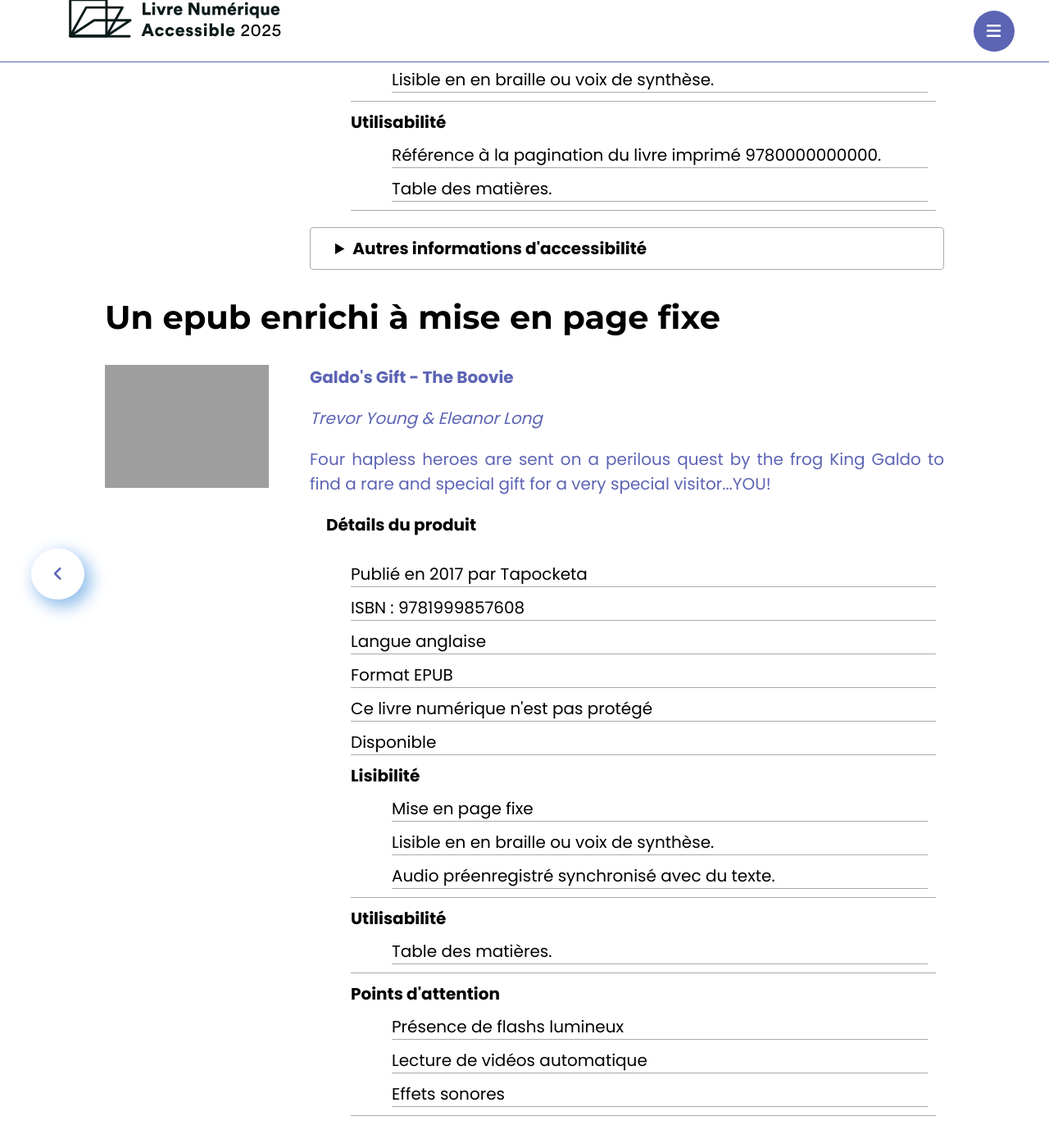
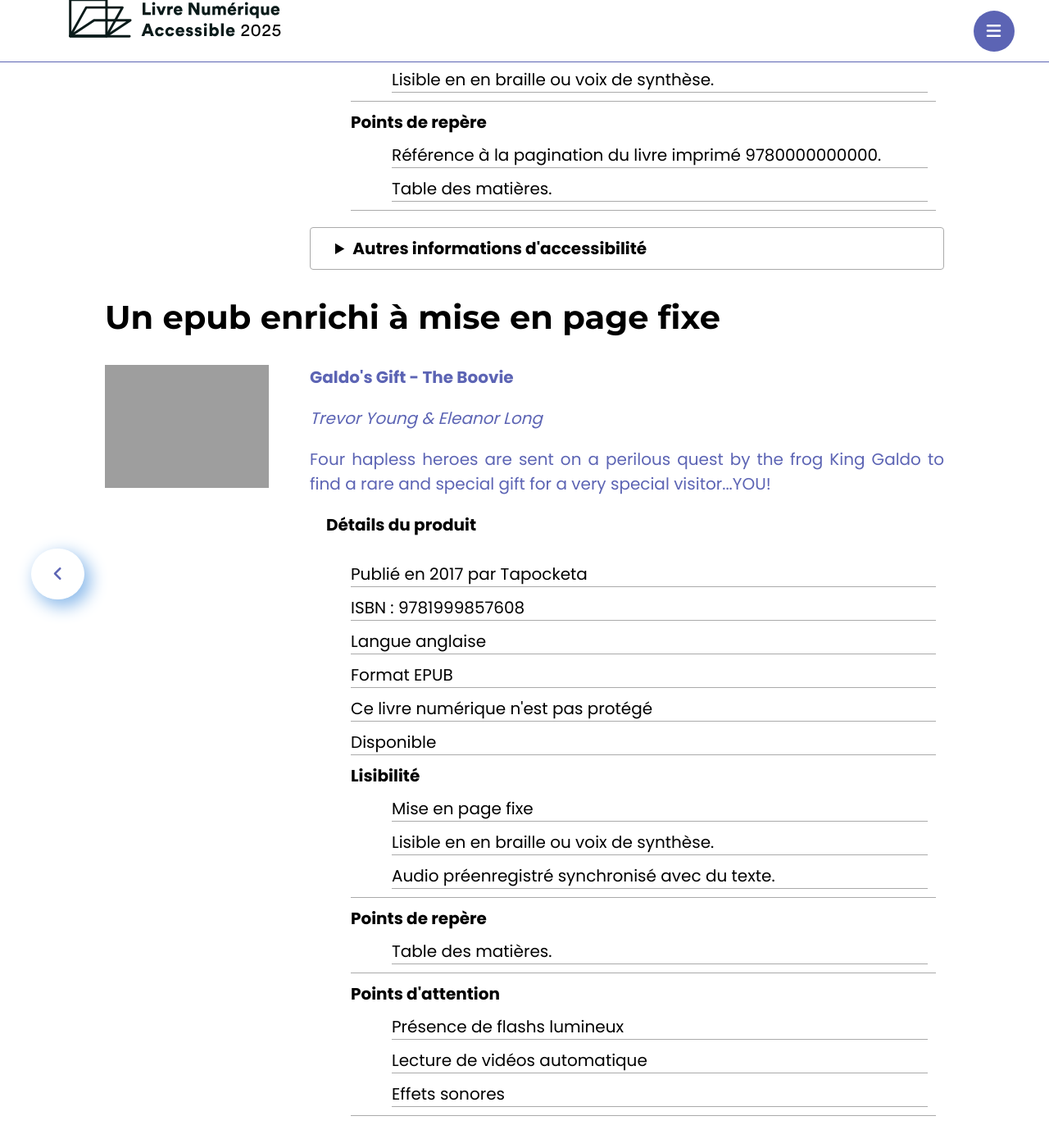
Before and after one commit to edition-accessible/lina25, a Jekyll site: the page built from ressources/signpostingprototypefr.md, in a window 1280 px wide and 1400 px high, scrolled down 1457 px. Shown: the whole window at 82% size. Built offline with Jekyll 4.4.1, drawn with Linux system fonts in a browser that asks for light colours; nearby versions of some CDN libraries; comment, search, counter and statistics services are not loaded; some of the changed text lies outside the part shown.

Commit message:
Remplace Utilisabilité par Points de repère
Navigation n'a pas été compris (ni dans le groupe de travail, ni dans le POC).
Utilisabilité  est la notion WCAG qui correspond à ces fonctionnalités mais reste tout aussi incompréhensible.

```diff
--- a/ressources/signpostingprototypefr.md
+++ b/ressources/signpostingprototypefr.md
@@ -35,7 +35,7 @@
         <li class="prototype">Lisible en en braille ou voix de synthèse.</li>
         </ul>
 </li>
-    <li class="prototype"><b>Utilisabilité</b>
+    <li class="prototype"><b>Points de repère</b>
         <ul>
         <li class="prototype">Référence à la pagination du livre imprimé 9780000000000.</li>
         <li class="prototype">Table des matières. </li>
@@ -83,7 +83,7 @@
         <li class="prototype">Audio préenregistré synchronisé avec du texte.</li>
         </ul>
 </li>
-    <li class="prototype"><b>Utilisabilité</b>
+    <li class="prototype"><b>Points de repère</b>
         <ul>
         <li class="prototype">Table des matières. </li>
         </ul>
@@ -126,7 +126,7 @@
         <li class="prototype">Audio préenregistré</li>
         </ul>
 </li>
-    <li class="prototype"><b>Utilisabilité</b>
+    <li class="prototype"><b>Points de repère</b>
         <ul>
         <li class="prototype">Table des matières. </li>
         </ul>
```
